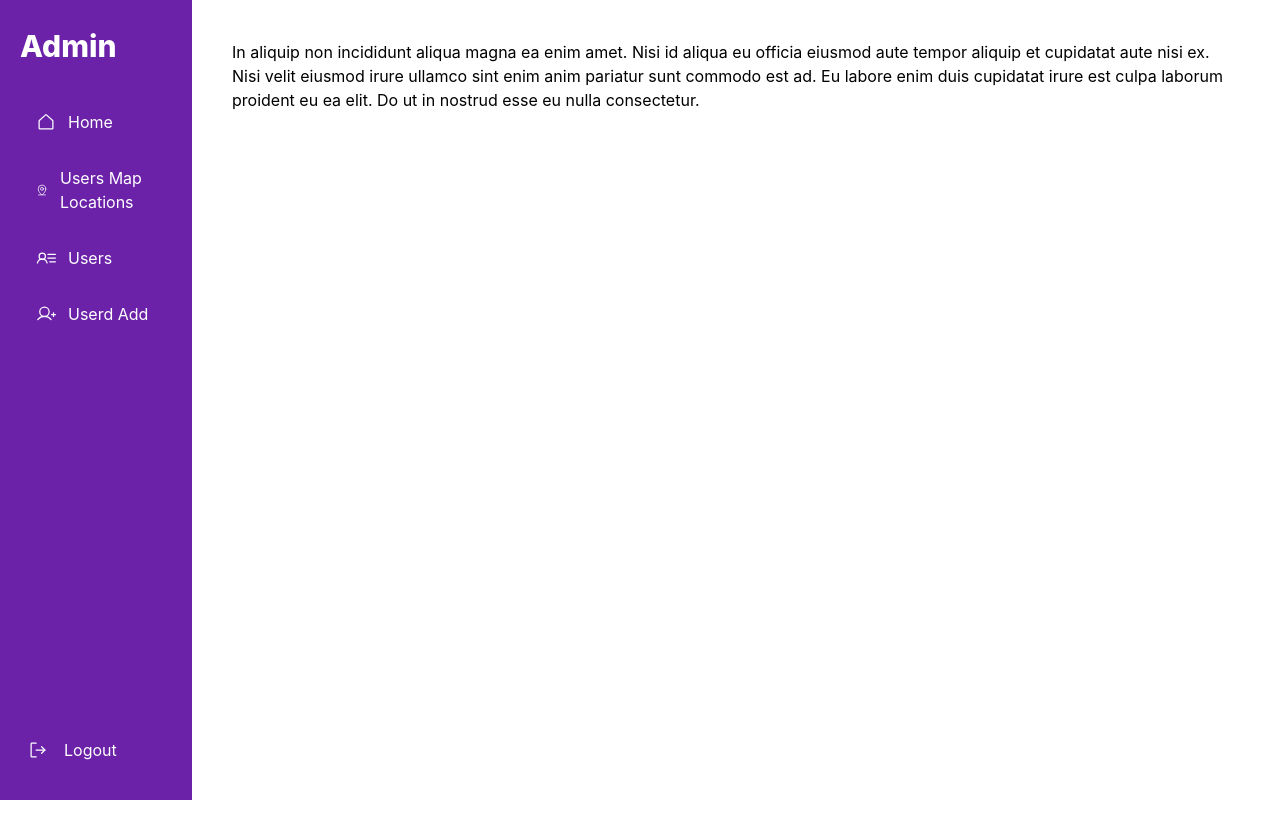
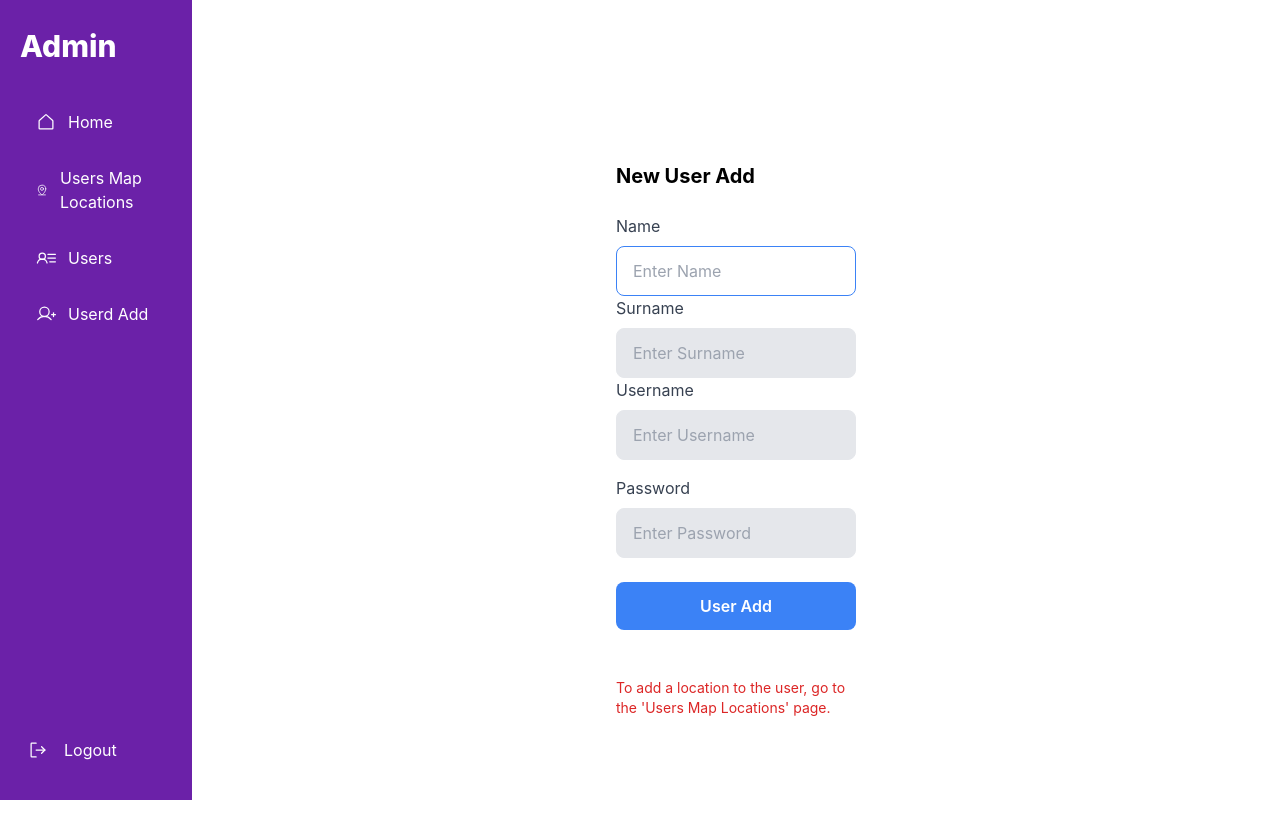
Before and after one commit to rcptok25/test-case, a Next.js app: page /admin/pages/userAdd in a window 1280 px wide. Shown: the top 838 px of the page. Built offline with nearby package versions, Linux system fonts and the light colour scheme.

Commit message:
Admin panel: User Add page design.

```diff
--- a/pages/Register.js
+++ b/pages/Register.js
@@ -77,19 +77,7 @@ export default function Register() {
             required=""
           />
         </div>
-        <div>
-          <label className="block text-gray-700">Username</label>
-          <input
-            type="text"
-            name=""
-            id=""
-            placeholder="Enter Username"
-            className="w-full px-4 py-3 rounded-lg bg-gray-200 mt-2 border focus:border-blue-500 focus:bg-white focus:outline-none"
-            autofocus=""
-            autoComplete=""
-            required=""
-          />
-        </div>
+
         <div className="mt-4">
           <label className="block text-gray-700">Password</label>
           <input
--- a/pages/admin/pages/userAdd.js
+++ b/pages/admin/pages/userAdd.js
@@ -13,8 +13,91 @@ function userAdd() {
     <div className="md:flex min-h-screen relative">
       <SideNavBar />
       <div className="w-full p-10">
-        In aliquip non incididunt aliqua magna ea enim amet. Nisi id aliqua eu officia eiusmod aute tempor aliquip et cupidatat aute nisi ex. Nisi velit eiusmod irure ullamco sint enim anim pariatur sunt commodo est ad. Eu labore enim duis cupidatat irure est culpa laborum proident eu ea elit. Do ut in nostrud esse eu nulla consectetur.
-      </div>
+
+      <section className="flex flex-col md:flex-row h-screen items-center">
+
+  <div
+    className="bg-white w-full md:max-w-md lg:max-w-full md:mx-auto md:mx-0 md:w-1/2 xl:w-1/3 h-screen px-6 lg:px-16 xl:px-12
+    flex items-center justify-center"
+  >
+    <div className="w-full h-100">
+      <h1 className="text-xl font-bold">New User Add</h1>
+
+      <form className="mt-6" action="#" method="POST">
+      <div>
+          <label className="block text-gray-700">Name</label>
+          <input
+            type="text"
+            name=""
+            id=""
+            placeholder="Enter Name"
+            className="w-full px-4 py-3 rounded-lg bg-gray-200 mt-2 border focus:border-blue-500 focus:bg-white focus:outline-none"
+            autofocus=""
+            autoComplete=""
+            required=""
+          />
+        </div>
+        <div>
+          <label className="block text-gray-700">Surname</label>
+          <input
+            type="text"
+            name=""
+            id=""
+            placeholder="Enter Surname"
+            className="w-full px-4 py-3 rounded-lg bg-gray-200 mt-2 border focus:border-blue-500 focus:bg-white focus:outline-none"
+            autofocus=""
+            autoComplete=""
+            required=""
+          />
+        </div>
+
+        <div>
+          <label className="block text-gray-700">Username</label>
+          <input
+            type="text"
+            name=""
+            id=""
+            placeholder="Enter Username"
+            className="w-full px-4 py-3 rounded-lg bg-gray-200 mt-2 border focus:border-blue-500 focus:bg-white focus:outline-none"
+            autofocus=""
+            autoComplete=""
+            required=""
+          />
+        </div>
+        <div className="mt-4">
+          <label className="block text-gray-700">Password</label>
+          <input
+            type="password"
+            name=""
+            id=""
+            placeholder="Enter Password"
+            minLength={6}
+            className="w-full px-4 py-3 rounded-lg bg-gray-200 mt-2 border focus:border-blue-500
+            focus:bg-white focus:outline-none"
+            required=""
+          />
+        </div>
+
+        <button
+          type="submit"
+          className="w-full block bg-blue-500 hover:bg-blue-400 focus:bg-blue-400 text-white font-semibold rounded-lg
+          px-4 py-3 mt-6"
+        >
+          User Add
+        </button>
+      </form>
+      <p className="text-sm text-gray-500 mt-12 text-red-600">
+      To add a location to the user, go to the 'Users Map Locations' page.
+      </p>
+
+
+    </div>
+  </div>
+</section>
+
+
+
+       </div>
     </div>
 
 
--- a/pages/user/component/SideNavbar.js
+++ b/pages/user/component/SideNavbar.js
@@ -39,7 +39,7 @@ export default function navbar() {
         md:relative md:translate-x-0 z-50 transition duration-200 ease-in-out flex flex-col child:transition-all md:max-h-screen md:min-h-screen md:sticky md:top-0"
       >
         <a href="#" className="w-8 h-8 text-3xl font-extrabold">
-         Admin
+         User
         </a>
 
         <nav className="flex flex-col grow space-y-3">
```
